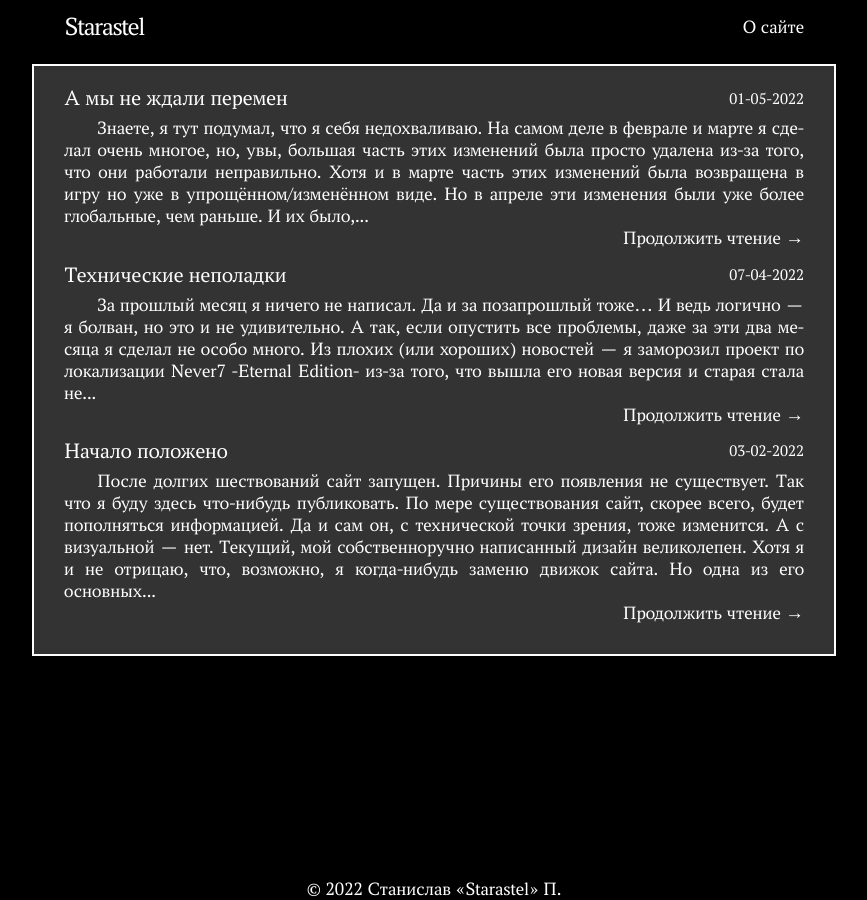
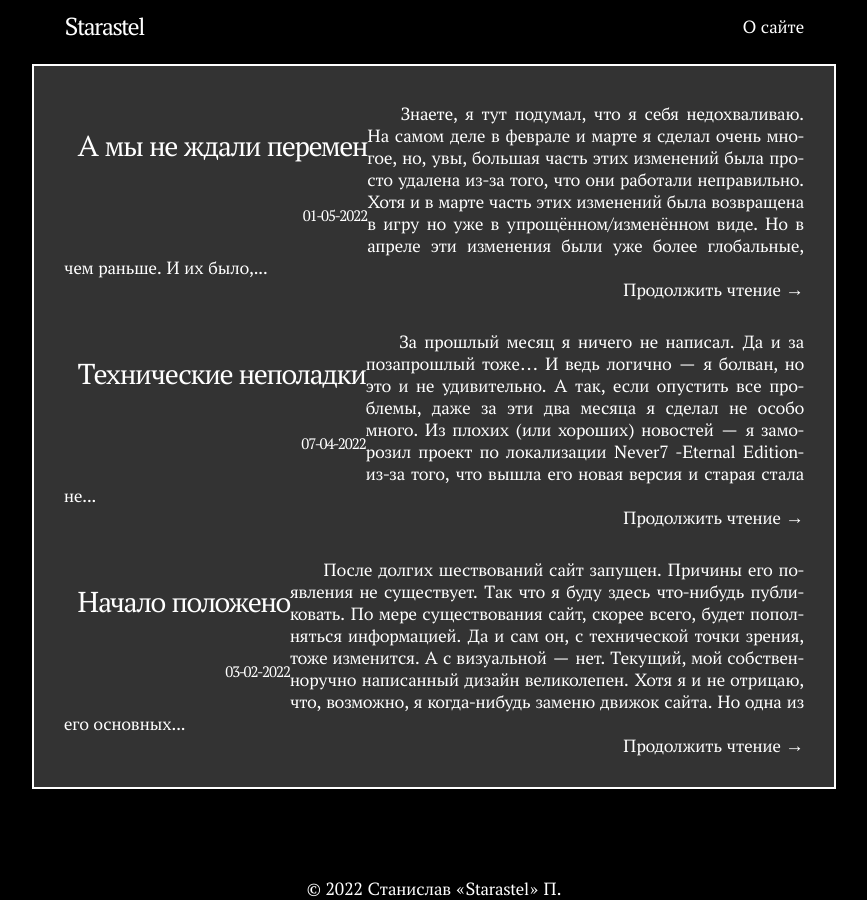
Before and after one commit to Starastel/stStarastel, a Jekyll site: the page built from index.html, in a window 1280 px wide. Shown: the whole page, without its empty margins (206-1073 px from the left). Built offline with Jekyll 4.4.1, drawn with Linux system fonts in a browser that asks for light colours; the list of posts is cut into pages by our own code.

Commit message:
Update home.html

```diff
--- a/_layouts/home.html
+++ b/_layouts/home.html
@@ -12,12 +12,10 @@ layout: default
 	<ul class="post-list">
 	  {%- for post in paginator.posts -%}
 		<li>
-			<div class="pst_ttl">
-			<table>
-			<tr><td><h3><a href="{{ post.url }}">{{ post.title }}</a></h3></td>
-			<td>{%- assign date_format = site.date_format | default: "%d-%m-%Y" -%}
-			<font size="3pt"><p style="text-align:right;">{{ post.date | date: date_format }}</p></td></tr></font>
-			</table>
+			<div class="site-title">
+			<h3><a href="{{ post.url }}">{{ post.title }}</a></h3>
+			{%- assign date_format = site.date_format | default: "%d-%m-%Y" -%}
+			<font size="3pt"><p style="text-align:right;">{{ post.date | date: date_format }}</p></font>
 			</div>
 			<p>{{ post.excerpt | strip_html | truncatewords:64 }}</p>
 			<p style="text-align:right;"><a href="{{ post.url }}">Продолжить чтение →</a></p>
```
